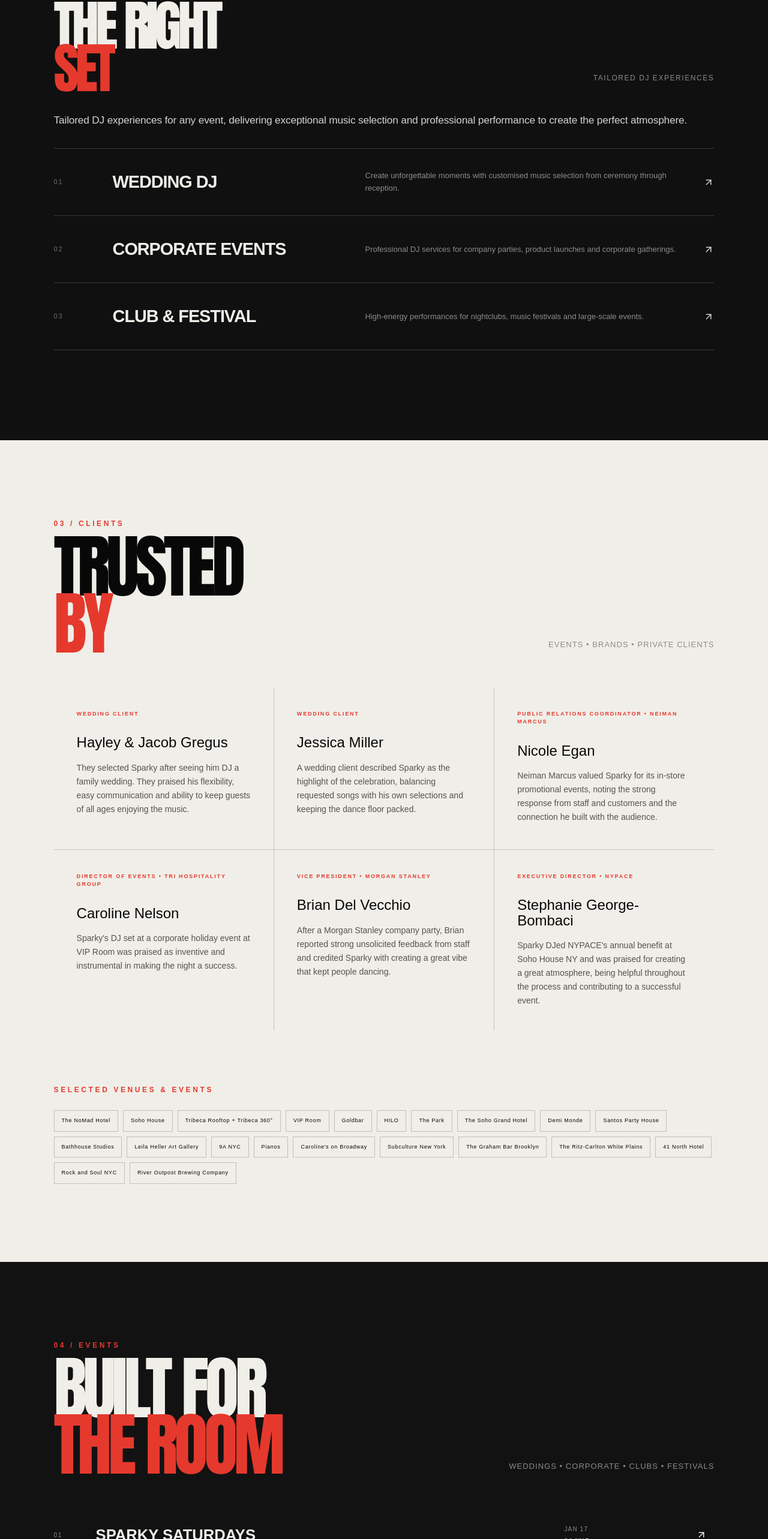
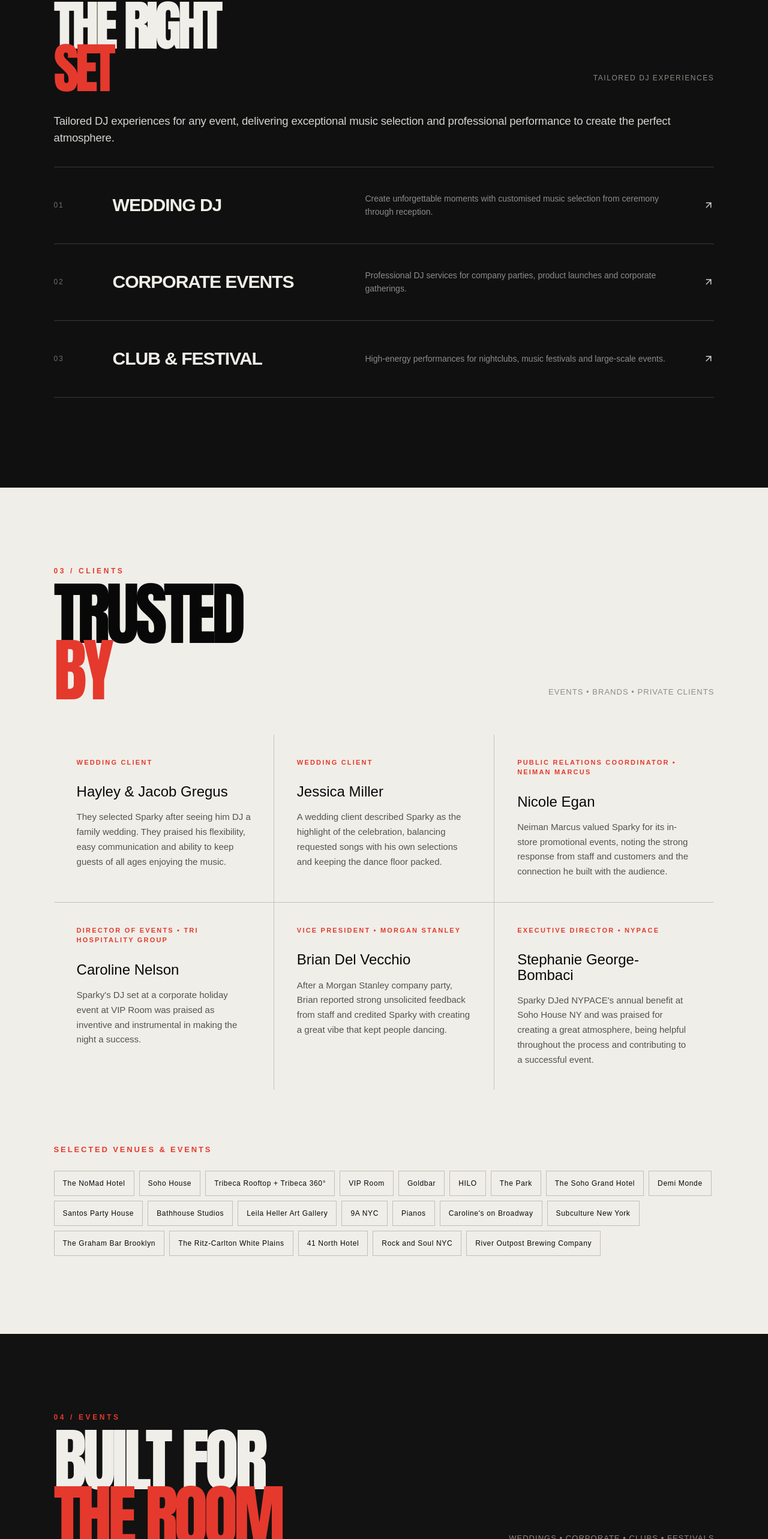
Before and after one commit to salpadoru/sparkygriswold, a Next.js app: page / in a window 1280 px wide. Shown: the part 1724-4290 px from the top of the page at 60% size. Built offline with nearby package versions, Linux system fonts and the light colour scheme.

Commit message:
Increase section typography and improve readability

```diff
--- a/app/globals.css
+++ b/app/globals.css
@@ -544,3 +544,73 @@ footer {
     height: 72px;
   }
 }
+
+
+/* --- Global content typography consistency --- */
+.venue-list span {
+  font-size: 12px;
+  letter-spacing: .055em;
+  padding: 11px 14px;
+}
+.venues-block .section-kicker {
+  font-size: 13px;
+  letter-spacing: .22em;
+}
+.services-intro {
+  font-size: clamp(1.1rem, 1.45vw, 1.35rem);
+  line-height: 1.5;
+}
+.services-section .service-row {
+  min-height: 128px;
+}
+.services-section .service-row strong {
+  font-size: clamp(1.55rem, 2.35vw, 2.25rem);
+}
+.services-section .service-row p {
+  font-size: 14px;
+  line-height: 1.6;
+}
+.event-row {
+  min-height: 125px;
+}
+.event-row > span {
+  font-size: 12px;
+}
+.event-row strong {
+  font-size: clamp(1.35rem, 2.1vw, 1.9rem);
+}
+.event-meta {
+  font-size: 12px;
+  line-height: 1.5;
+  letter-spacing: .10em;
+}
+.event-meta span:last-child {
+  font-size: 14px;
+}
+.section-note {
+  font-size: 13px;
+}
+.client-role {
+  font-size: 11px;
+}
+.client-card > p:last-child {
+  font-size: 15px;
+}
+.mix-row {
+  min-height: 105px;
+}
+.mix-row span,
+.mix-row em {
+  font-size: 11px;
+}
+.mix-row strong {
+  font-size: clamp(1.25rem, 2vw, 1.8rem);
+}
+@media (max-width: 900px) {
+  .event-row {
+    min-height: 110px;
+  }
+  .event-meta {
+    font-size: 11px;
+  }
+}
```
